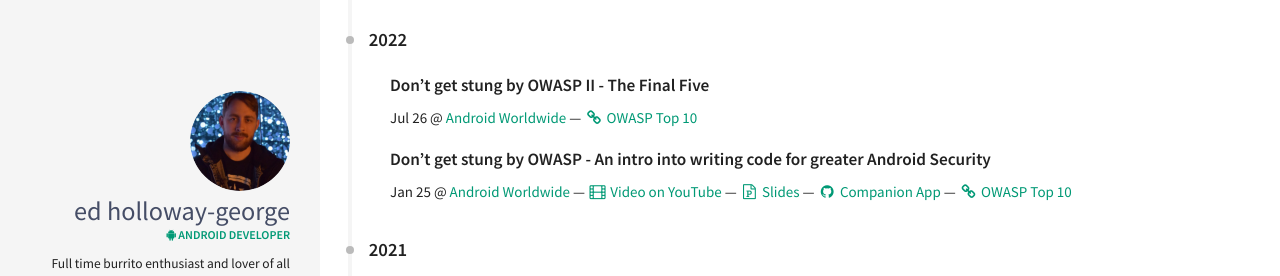
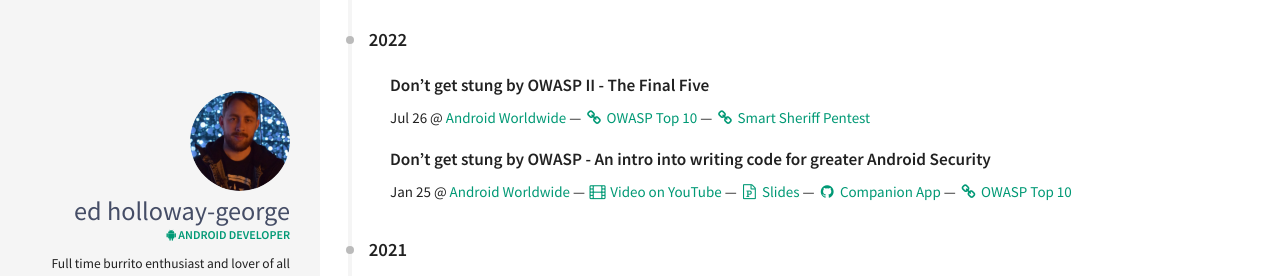
Before and after one commit to ed-george/ed-george.github.io, a Jekyll site: the page built from talks.html, in a window 1280 px wide. Shown: the part 269-545 px from the top of the page. Built offline with Jekyll 4.4.1, drawn with Linux system fonts in a browser that asks for light colours.

Commit message:
Update talks.yaml

```diff
--- a/_data/index/talks.yaml
+++ b/_data/index/talks.yaml
@@ -23,6 +23,8 @@
   links:
   - title: OWASP Top 10
     url: https://owasp.org/www-project-mobile-top-10
+  - title: Smart Sheriff Pentest
+    url: https://7asecurity.com/reports/pentest-report_smartsheriff.pdf
 - title: Don’t get stung by OWASP - An intro into writing code for greater Android Security
   event:
     title: Android Worldwide
```
